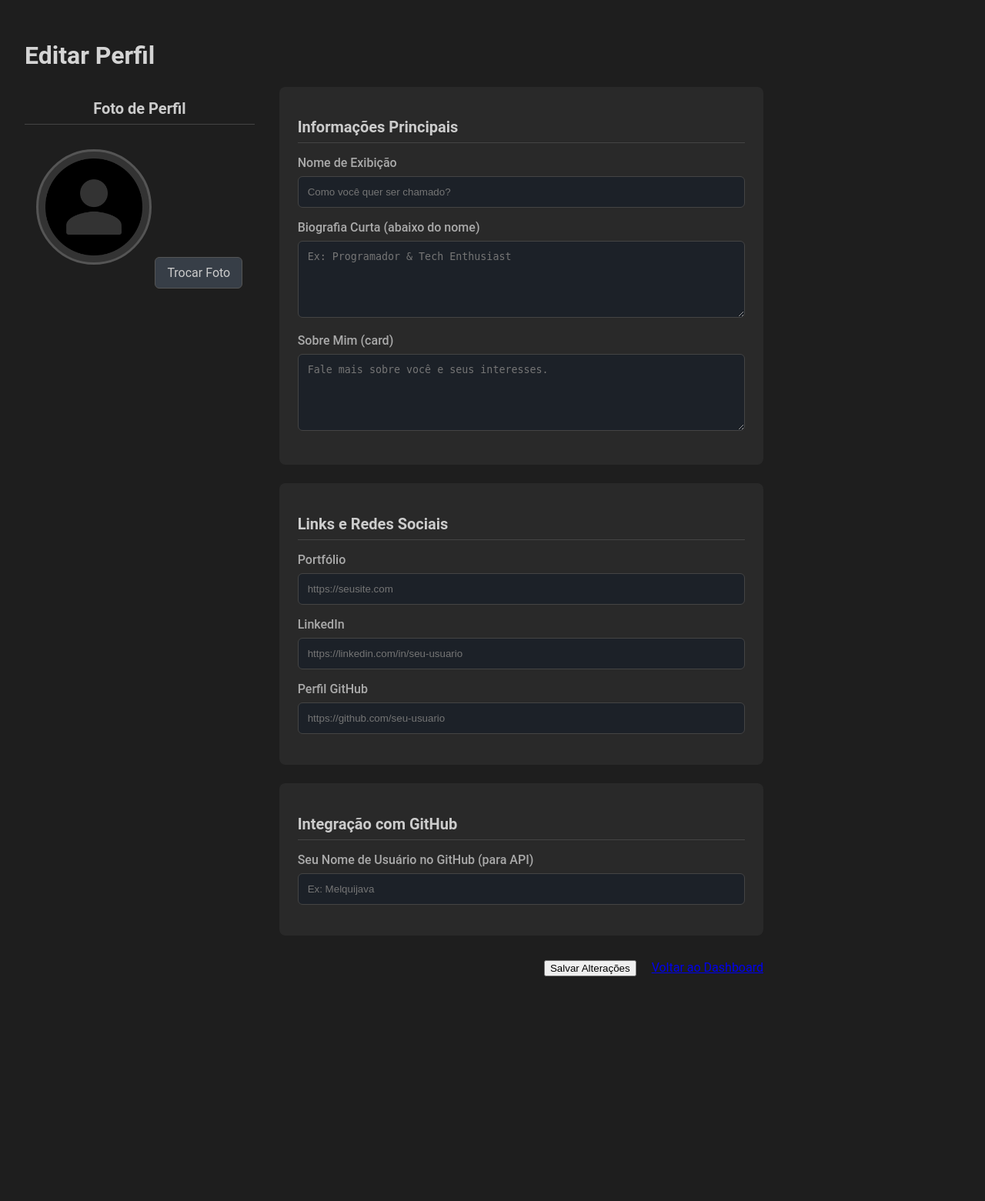
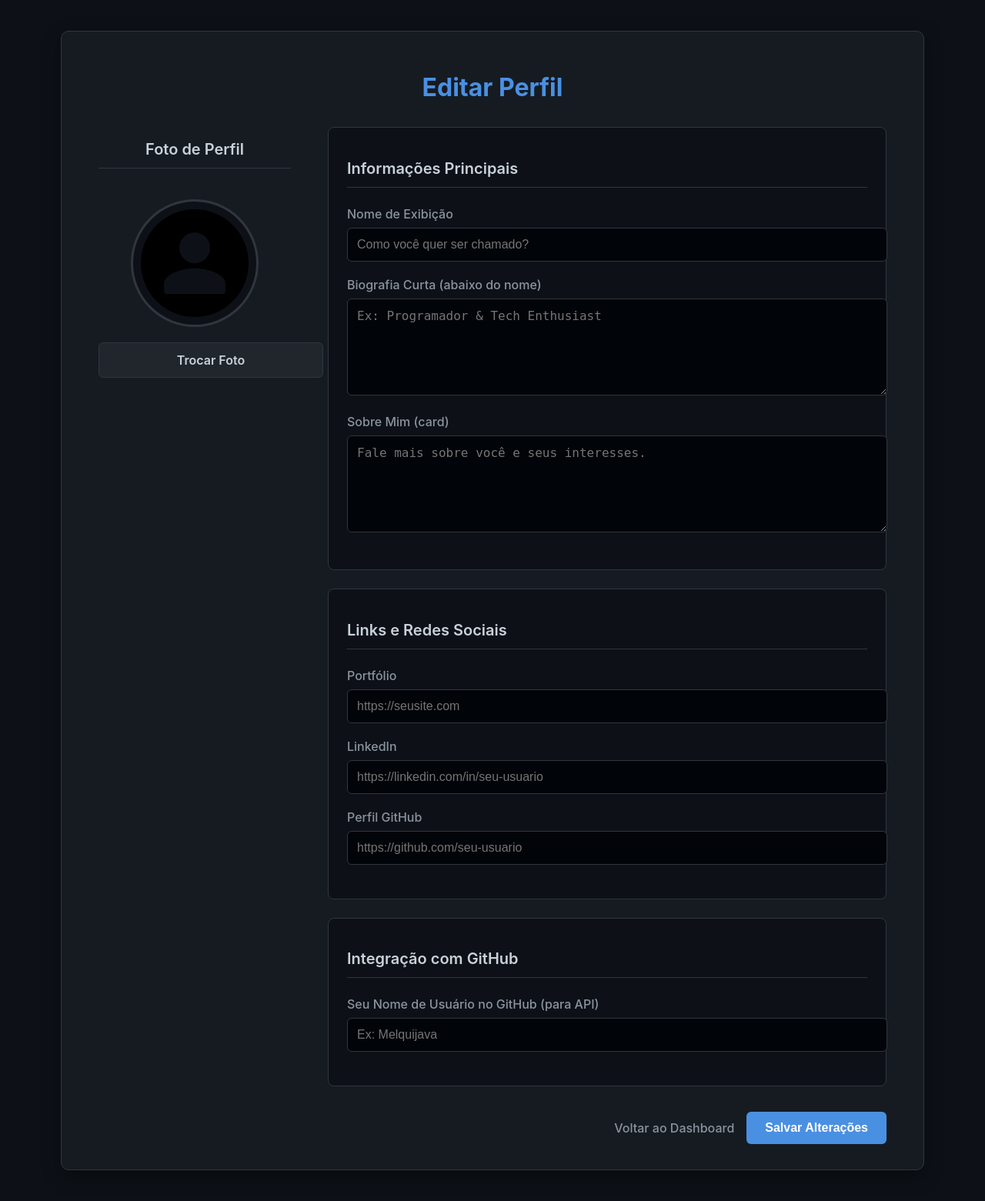
Before and after one commit to Melquijava/SandBox-Systems, a Flask app: template templates/edit_profile.html in a window 1280 px wide. Shown: the whole page at 77% size. Before the commit the page ends 1269 px from the top, so only its background shows below. Run offline with Flask 3, Linux system fonts and the light colour scheme; the template is opened without the code that fills it, so the values that code supplies are empty.

Commit message:
Estilização3.0

```diff
--- a/static/css/edit.css
+++ b/static/css/edit.css
@@ -1,149 +1,125 @@
-/* =================================================================== */
-/*             STYLESHEET COMPLETO - SYSTEMS_BSI EDITOR                */
-/* =================================================================== */
-
-/* --- VARIAVEIS GLOBAIS DE COR (Identidade Visual) --- */
-:root {
-    --primary-color: #61dafb;
-    --dark-bg: #1e1e1e;
-    --medium-bg: #252526;
-    --dark-border: #0d82a5;
-    --text-light: #d4d4d4;
-    --text-dark: #20232a;
-    --success-color: #28a745;
-    --danger-color: #dc3545;
-    --warning-color: #ffc107;
+body {
+    display: flex;
+    justify-content: center;
+    align-items: center;
+    min-height: 100vh;
+    padding: 2rem;
+    background-color: #0d1117;
+    font-family: -apple-system, BlinkMacSystemFont, "Segoe UI", Roboto, "Helvetica Neue", Arial, sans-serif;
+    color: #c9d1d9;
 }
 
-/* --- ESTILOS GLOBAIS --- */
-body {
-    font-family: 'Roboto', sans-serif;
-    margin: 0;
-    background-color: var(--dark-bg);
-    color: var(--text-light);
+.edit-profile-card {
+    width: 100%;
+    max-width: 1024px;
+    background-color: #161b22;
+    padding: 2rem 3rem;
+    border-radius: 10px;
+    border: 1px solid #30363d;
+    box-shadow: 0 8px 24px rgba(0,0,0,0.4);
 }
 
-* {
-    box-sizing: border-box;
+.edit-profile-card h1 {
+    color: #4a90e2;
+    text-align: center;
+    margin-bottom: 2rem;
+    font-size: 2rem;
 }
 
-
-/* === REESTILIZAÇÃO DA PÁGINA DE EDITAR PERFIL === */
-
-/* Aumenta o tamanho do card principal */
-.edit-profile-card {
-    max-width: 1024px;
-    padding: 2rem;
-}
-
-/* Cria o layout de 2 colunas */
 .profile-form-grid {
     display: grid;
-    grid-template-columns: 1fr; /* Padrão de 1 coluna para mobile */
+    grid-template-columns: 1fr;
     gap: 2rem;
 }
 
-/* Em telas maiores (lg), muda para 3 colunas (1 para avatar, 2 para campos) */
 @media (min-width: 1024px) {
     .profile-form-grid {
-        grid-template-columns: repeat(3, 1fr);
+        grid-template-columns: 250px 1fr;
+        gap: 3rem;
     }
 }
 
 .avatar-section {
-    grid-column: span 1;
     text-align: center;
 }
 
-.form-fields-section {
-    grid-column: span 1;
+.section-heading {
+    font-size: 1.25rem;
+    font-weight: 600;
+    color: #c9d1d9;
+    margin-bottom: 1.5rem;
+    padding-bottom: 0.75rem;
+    border-bottom: 1px solid #30363d;
 }
 
-@media (min-width: 1024px) {
-    .form-fields-section {
-        grid-column: span 2;
-    }
-}
-
-/* Títulos das seções */
-.section-heading {
-    font-size: 1.25rem;
-    font-weight: bold;
-    color: #ccc;
-    margin-bottom: 1rem;
-    padding-bottom: 0.5rem;
-    border-bottom: 1px solid #444;
-}
-
-/* Preview do avatar */
 .profile-avatar-preview {
-    width: 150px;
-    height: 150px;
+    width: 160px;
+    height: 160px;
     border-radius: 50%;
     object-fit: cover;
     margin: 1rem auto;
-    border: 3px solid #555;
-    background-color: #333;
+    border: 3px solid #30363d;
+    background-color: #0d1117;
 }
 
-/* Esconde o input de arquivo padrão */
 .hidden-file-input {
     display: none;
 }
 
-/* Estiliza o label para parecer um botão de upload */
 .avatar-upload-label {
     display: inline-block;
-    background-color: #373e47;
-    color: #ccc;
-    padding: 10px 15px;
+    width: 100%;
+    background-color: #21262d;
+    color: #c9d1d9;
+    padding: 12px 20px;
     border-radius: 6px;
     cursor: pointer;
     transition: background-color 0.2s;
-    border: 1px solid #555;
+    border: 1px solid #30363d;
+    font-weight: 600;
 }
 
 .avatar-upload-label:hover {
-    background-color: #4a525d;
+    background-color: #30363d;
+    border-color: #4a90e2;
 }
 
-/* Card para agrupar campos */
 .form-section-card {
-    background-color: rgba(255, 255, 255, 0.05);
+    background-color: #0d1117;
     padding: 1.5rem;
     border-radius: 8px;
     margin-bottom: 1.5rem;
+    border: 1px solid #30363d;
 }
 
-/* Grupo de label + input */
 .form-group {
-    margin-bottom: 1rem;
+    margin-bottom: 1.25rem;
 }
 
-/* Estilos para labels e inputs */
 .form-label {
     display: block;
     margin-bottom: 0.5rem;
     font-weight: 500;
-    color: #aaa;
+    color: #8b949e;
 }
 
 .form-input,
 .form-textarea {
     width: 100%;
-    background-color: #1c2128;
-    border: 1px solid #444;
-    color: #fff;
+    background-color: #010409;
+    border: 1px solid #30363d;
+    color: #c9d1d9;
     padding: 12px;
     border-radius: 6px;
     transition: border-color 0.2s, box-shadow 0.2s;
+    font-size: 1rem;
 }
 
 .form-input:focus,
 .form-textarea:focus {
     outline: none;
-    border-color: #58a6ff;
-    box-shadow: 0 0 0 3px rgba(88, 166, 255, 0.3);
+    border-color: #4a90e2;
+    box-shadow: 0 0 0 3px rgba(74, 144, 226, 0.3);
 }
 
 .form-textarea {
@@ -151,12 +127,38 @@ body {
     resize: vertical;
 }
 
-/* Ações do formulário no final */
 .form-actions {
     margin-top: 2rem;
-    text-align: right;
+    display: flex;
+    justify-content: flex-end;
+    align-items: center;
+    gap: 1rem;
+}
+
+.form-actions button {
+    background-color: #4a90e2;
+    color: white;
+    font-weight: bold;
+    border: none;
+    padding: 12px 24px;
+    border-radius: 6px;
+    cursor: pointer;
+    transition: all 0.2s;
+    font-size: 1rem;
+}
+
+.form-actions button:hover {
+    background-color: #58a6ff;
+    box-shadow: 0 4px 12px rgba(74, 144, 226, 0.2);
 }
 
 .form-actions .back-link {
-    margin-left: 1rem;
+    color: #8b949e;
+    text-decoration: none;
+    padding: 12px 0;
+    font-weight: 500;
 }
+
+.form-actions .back-link:hover {
+    color: #58a6ff;
+}
--- a/templates/edit_profile.html
+++ b/templates/edit_profile.html
@@ -6,11 +6,10 @@
     <link rel="stylesheet" href="{{ url_for('static', filename='css/edit.css') }}">
 </head>
 <body class="auth-body">
-    <div class="auth-card edit-profile-card">
+    <div class="edit-profile-card">
         <h1>Editar Perfil</h1>
 
         <form method="post" class="profile-form-grid">
-            <!-- Coluna da Esquerda: Avatar -->
             <div class="avatar-section">
                 <h2 class="section-heading">Foto de Perfil</h2>
                 <img src="{{ profile.avatar_url or url_for('static', filename='images/default_avatar.png') }}" alt="Avatar atual" id="avatar-preview" class="profile-avatar-preview">
@@ -21,9 +20,7 @@
                 <input type="hidden" name="avatar_base64" id="avatar_base64">
             </div>
 
-            <!-- Coluna da Direita: Campos de Texto -->
             <div class="form-fields-section">
-                <!-- Seção de Informações Principais -->
                 <div class="form-section-card">
                     <h2 class="section-heading">Informações Principais</h2>
                     <div class="form-group">
@@ -40,7 +37,6 @@
                     </div>
                 </div>
 
-                <!-- Seção de Links -->
                 <div class="form-section-card">
                     <h2 class="section-heading">Links e Redes Sociais</h2>
                     <div class="form-group">
@@ -57,7 +53,6 @@
                     </div>
                 </div>
 
-                <!-- Seção de Integração com GitHub -->
                 <div class="form-section-card">
                     <h2 class="section-heading">Integração com GitHub</h2>
                     <div class="form-group">
@@ -67,8 +62,8 @@
                 </div>
 
                 <div class="form-actions">
+                    <a href="{{ url_for('dashboard') }}" class="back-link">Voltar ao Dashboard</a>
                     <button type="submit">Salvar Alterações</button>
-                    <a href="{{ url_for('dashboard') }}" class="back-link">Voltar ao Dashboard</a>
                 </div>
             </div>
         </form>
```
